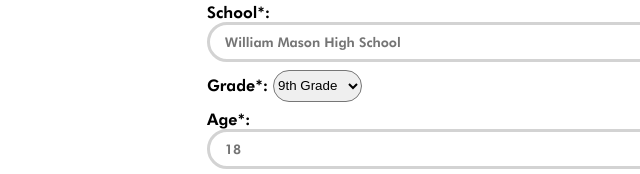
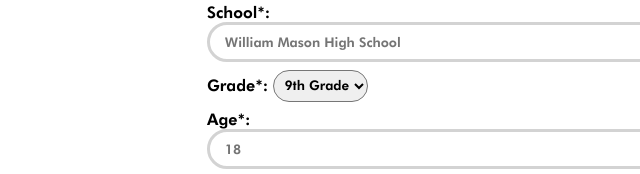
Before and after one commit to mason-hack-club/cincyhacks-2020, a plain HTML site: page register.html in a window 1280 px wide. Shown: the part 778-952 px from the top of the page, 49-689 px from the left. Drawn offline with Linux system fonts and the light colour scheme.

Commit message:
Fix Dropdown

```diff
--- a/registration.css
+++ b/registration.css
@@ -25,6 +25,10 @@
     margin-bottom: 1vh;
     height: 4vh;
     text-indent: 1vw;
+    font-family: Futura;
+}
+select{
+    text-indent: .5vw;
     font-family: Futura;
 }
 form{
```
